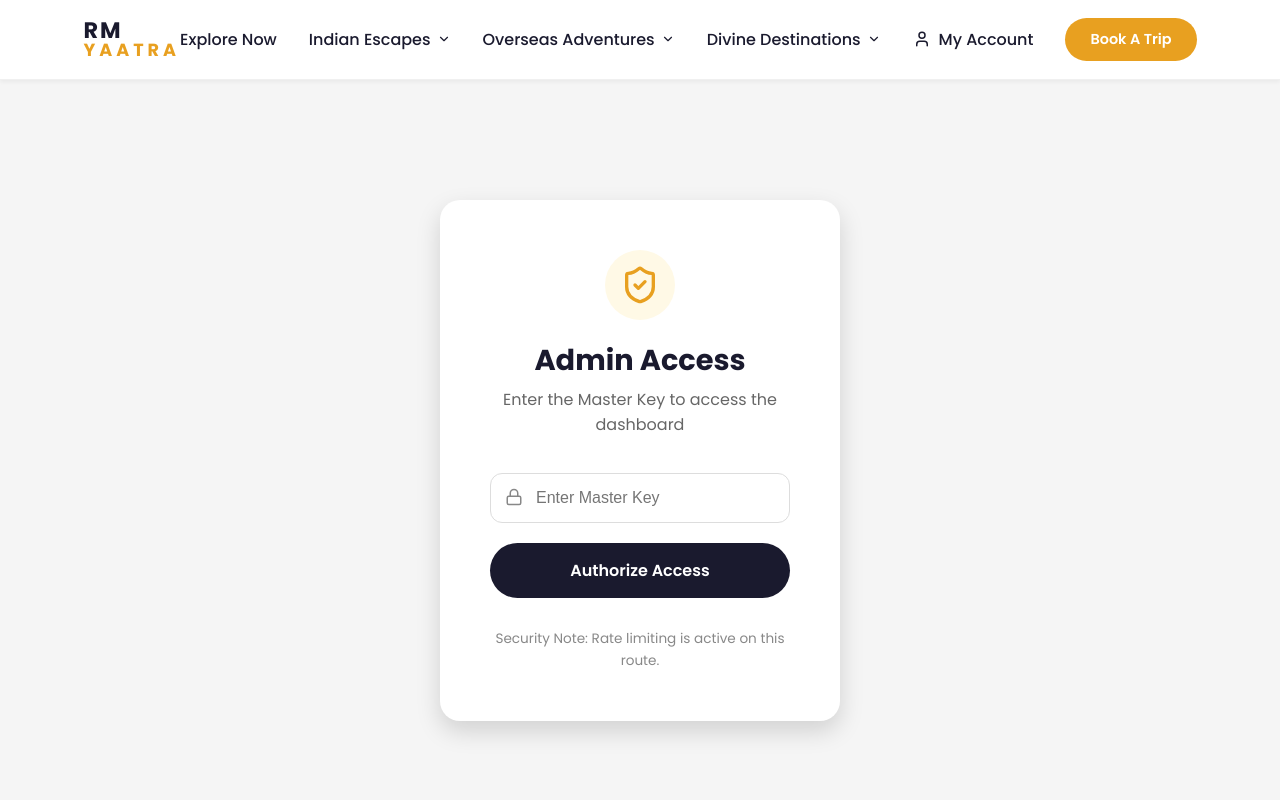
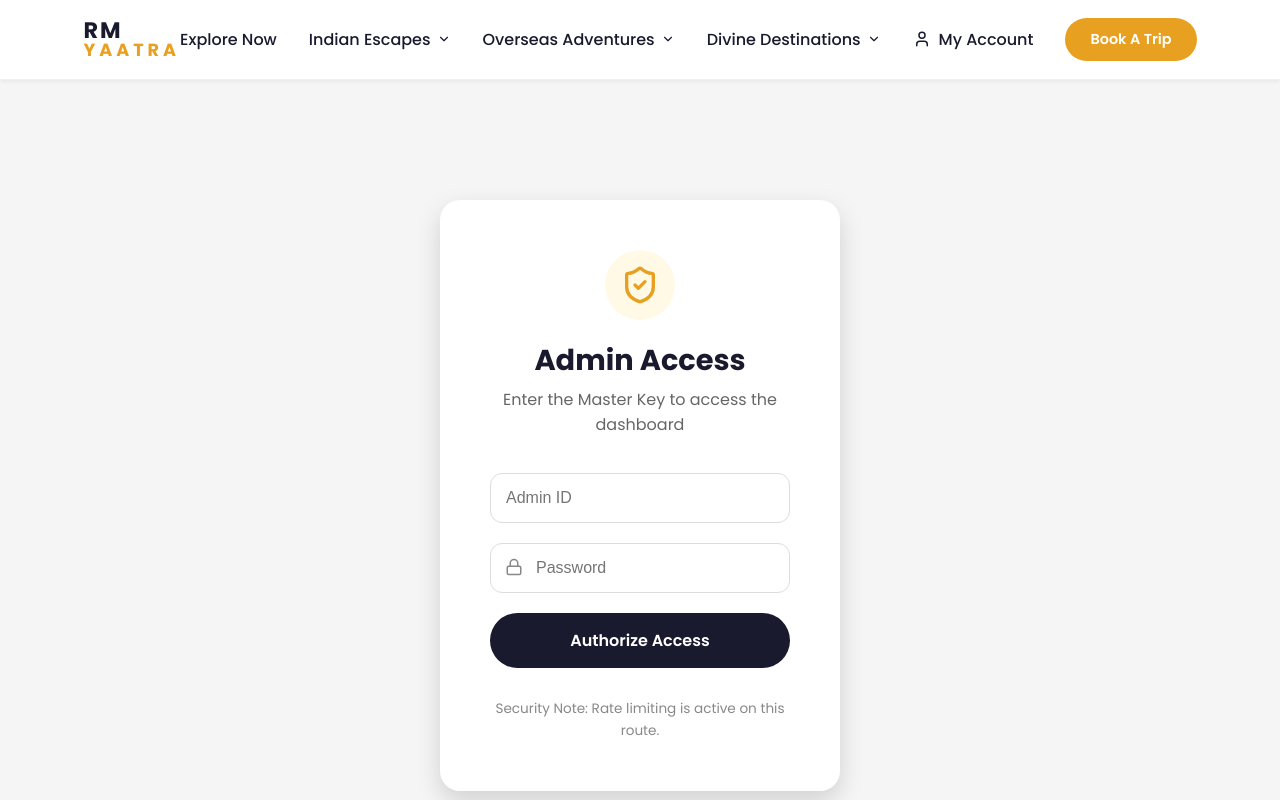
Before and after one commit to pandey-aditya04/travel-agency-website, a Next.js app: page /admin/login in a window 1280 px wide. Shown: the top 800 px of the page. Built offline with nearby package versions, Linux system fonts and the light colour scheme.

Commit message:
Security: Implemented dual-field Admin Authentication (ID + Password)

```diff
--- a/app/admin/login/page.js
+++ b/app/admin/login/page.js
@@ -5,6 +5,7 @@ import Footer from '@/components/Footer';
 import { Lock, ShieldCheck } from 'lucide-react';
 
 export default function AdminLoginPage() {
+  const [adminId, setAdminId] = useState('');
   const [masterKey, setMasterKey] = useState('');
   const [loading, setLoading] = useState(false);
   const [error, setError] = useState('');
@@ -18,7 +19,7 @@ export default function AdminLoginPage() {
       const response = await fetch('/api/admin/login', {
         method: 'POST',
         headers: { 'Content-Type': 'application/json' },
-        body: JSON.stringify({ masterKey })
+        body: JSON.stringify({ adminId, masterKey })
       });
 
       const data = await response.json();
@@ -49,13 +50,29 @@ export default function AdminLoginPage() {
 
           <form onSubmit={handleLogin} style={{ display: 'flex', flexDirection: 'column', gap: '20px' }}>
             <div style={{ position: 'relative' }}>
+              <input
+                type="text"
+                value={adminId}
+                onChange={(e) => setAdminId(e.target.value)}
+                required
+                placeholder="Admin ID"
+                style={{
+                  width: '100%',
+                  padding: '15px',
+                  borderRadius: '12px',
+                  border: '1px solid #ddd',
+                  fontSize: '1rem'
+                }}
+              />
+            </div>
+            <div style={{ position: 'relative' }}>
               <Lock size={18} style={{ position: 'absolute', left: '15px', top: '15px', color: '#888' }} />
               <input
                 type="password"
                 value={masterKey}
                 onChange={(e) => setMasterKey(e.target.value)}
                 required
-                placeholder="Enter Master Key"
+                placeholder="Password"
                 style={{
                   width: '100%',
                   padding: '15px 15px 15px 45px',
--- a/app/api/admin/login/route.js
+++ b/app/api/admin/login/route.js
@@ -18,10 +18,11 @@ export async function POST(req) {
   }
 
   try {
-    const { masterKey } = await req.json();
+    const { adminId, masterKey } = await req.json();
+    const envAdminId = process.env.ADMIN_ID;
     const envMasterKey = process.env.ADMIN_MASTER_KEY;
 
-    if (masterKey === envMasterKey) {
+    if (adminId === envAdminId && masterKey === envMasterKey) {
       const token = jwt.sign(
         { role: 'admin', authenticated: true },
         process.env.JWT_SECRET,
```
